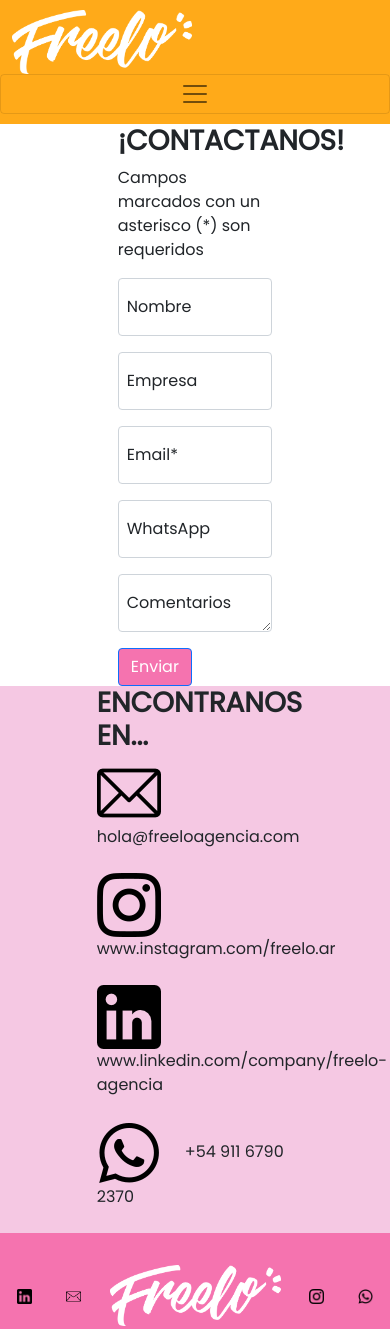
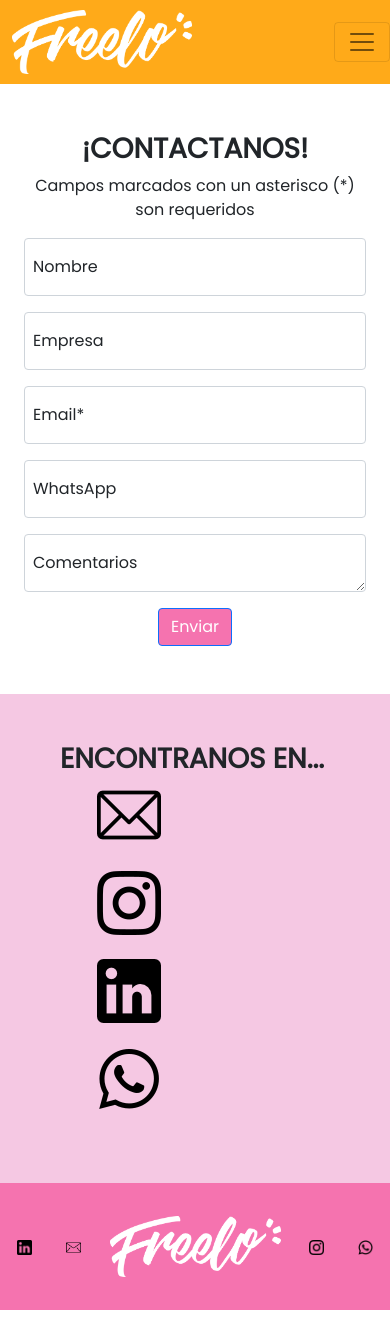
Before and after one commit to Eldan-coding/Freelo, a website: page contactanos.html in a window 390 px wide. Drawn offline with nearby package versions, Linux system fonts and the light colour scheme.

Commit message:
contacto v2.0 responsive

```diff
--- a/contactanos.html
+++ b/contactanos.html
@@ -26,7 +26,8 @@
             <img class="w-25" src="img/Logo-png00003.png" alt=""/>
           </a>
         </div>
-        <button
+          <button
+          id="botonvar"
           class="navbar-toggler"
           type="button"
           data-toggle="collapse"
@@ -37,7 +38,8 @@
         >
           <span class="navbar-toggler-icon"></span>
         </button>
-        <div class="col-7 links">
+
+        <div class="col-12 col-lg-7 links text-center">
           <div class="collapse navbar-collapse links" id="navbarNav">
             <ul class="navbar-nav">
               <li class="nav-item">
@@ -61,8 +63,8 @@
 
     <main class="container-fluid">
 
-        <div class="sectionPagina fondoBlanco px-5 w-75 mx-auto d-flex flex-column justify-content-center">
-          <div  id="contact1" class="container-fluid d-flex flex-column">
+        <div class="sectionPagina contact fondoBlanco py-5 mx-auto d-flex flex-column justify-content-center">
+          <div  id="" class=" container-fluid d-flex flex-column">
             <h1 class="fw-bold">¡CONTACTANOS!</h1>
             <p >Campos marcados con un asterisco (*) son requeridos</p>
           </div>
@@ -96,15 +98,15 @@
         </div>
 
 
-        <div class="sectionPagina row fondoRosa2 row-cols-1 px-5 justify-content-center ">
-            <div class="col align-self-center w-75 mx-auto">
+        <div class="sectionPagina row fondoRosa2 row-cols-1 p-5 justify-content-center ">
+            <div class="col align-self-center mx-auto">
               <h1 class="fw-bold">ENCONTRANOS EN...</h1>
             </div>
             <div class="col w-75 mx-auto">
-                <div class="mb-4"><img class="me-4" src="img/email.png" alt=""><span>hola@freeloagencia.com</span></div>
-                <div class="mb-4"><img class="me-4" src="img/instagram.png" alt=""><span>www.instagram.com/freelo.ar</span></div>
-                <div class="mb-4"><img class="me-4" src="img/linkedin-logo.png" alt=""><span>www.linkedin.com/company/freelo-agencia</span></div>
-                <div class="mb-4"><img class="me-4" src="img/whatsapp.png" alt=""><span>+54 911 6790 2370</span></div>
+                <div class="mb-4"><img class="me-4" src="img/email.png" alt=""><span class="d-none d-md-inline ">hola@freeloagencia.com</span></div>
+                <div class="mb-4"><img class="me-4" src="img/instagram.png" alt=""><span class="d-none d-md-inline ">www.instagram.com/freelo.ar</span></div>
+                <div class="mb-4"><img class="me-4" src="img/linkedin-logo.png" alt=""><span class="d-none d-md-inline ">www.linkedin.com/company/freelo-agencia</span></div>
+                <div class="mb-4"><img class="me-4" src="img/whatsapp.png" alt=""><span class="d-none d-md-inline ">+54 911 6790 2370</span></div>
             </div>
           </div>
 
--- a/sass/_styles_contacto.scss
+++ b/sass/_styles_contacto.scss
@@ -1,5 +1,30 @@
-#contact{
-    height: 30%;
+.contact{
+    width: 100%;
+    text-align: center;
+}
+
+@media (min-width: 576px) {
+    .contact{
+    width: 90%;
+    }
+}
+
+@media (min-width: 768px) {
+    .contact{
+    text-align: initial;
+    }
+
+}
+
+@media (min-width: 992px) {
+    .contact{
+    width: 75%;
+    text-align: initial;
+    }
+}
+
+#botonvar{
+    width: unset !important;
 }
 
 
```
Also changed, not shown: clientes.html (+7 -5 lines), index.html (+5 -3 lines), servicios.html (+4 -2 lines), css/styles.css.
